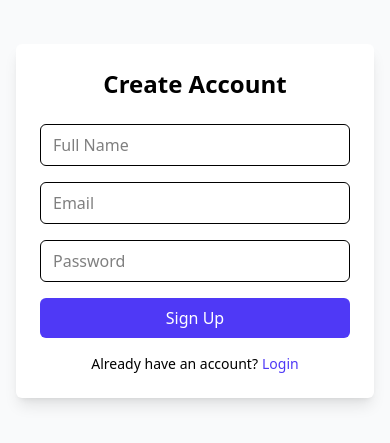
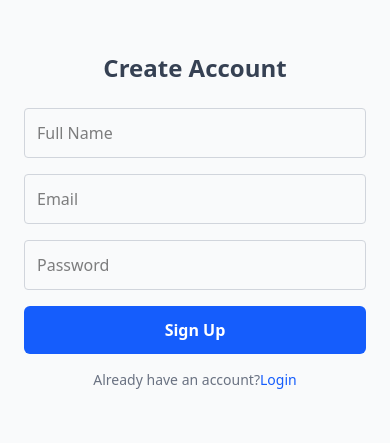
Before and after one commit to chandrasekhar-99/Human-Resource-Management-System, a React app in the folder frontend/: page / in a window 390 px wide. Shown: the part 201-644 px from the top of the page. Built offline with nearby package versions, Linux system fonts and the light colour scheme; no server answers; the HTML template or start-up script is replaced by a standard one.

Commit message:
feat(ui): redesign signup and login page with responsive layout

```diff
--- a/frontend/src/pages/Login.jsx
+++ b/frontend/src/pages/Login.jsx
@@ -26,7 +26,7 @@ const Login = () => {
 
   return (
     <div className="min-h-screen flex items-center justify-center bg-gray-100 px-4">
-      <div className="w-full max-w-sm bg-white p-8 rounded-xl shadow-lg">
+      <div className="w-full max-w-md h-screen md:h-[50vh] max-w- md:bg-none md:shadow-lg md:rounded-md p-6 flex flex-col justify-center">
         <h2 className="text-2xl font-bold text-center mb-6 text-gray-700">
           Login
         </h2>
--- a/frontend/src/pages/SignUp.jsx
+++ b/frontend/src/pages/SignUp.jsx
@@ -26,50 +26,53 @@ const Signup = () => {
   };
 
   return (
-    <div className="min-h-screen flex items-center justify-center bg-gray-50 px-4">
-      <div className="w-full max-w-md bg-white shadow-lg rounded-md p-6">
-        <h2 className="text-2xl font-semibold text-center mb-6">Create Account</h2>
+    <div className="min-h-screen flex items-center justify-center bg-gray-50  md:px-4">
+      <div className="w-full max-w-md h-screen md:h-[60vh] max-w- md:bg-none md:shadow-lg md:rounded-md p-6 flex flex-col justify-center">
+        <h2 className="text-2xl font-bold text-center mb-6 text-gray-700">Create Account</h2>
 
-        <form onSubmit={handleSubmit} className="space-y-4">
+        <form onSubmit={handleSubmit} className="flex flex-col gap-4">
 
           <input
             type="text"
             placeholder="Full Name"
-            className="w-full px-3 py-2 border rounded-md focus:outline-none focus:ring-2 focus:ring-indigo-500"
+            className="border border-gray-300 p-3 rounded focus:outline-none focus:ring-2 focus:ring-blue-400"
             value={name}
             onChange={(e) => setName(e.target.value)}
+            name="user-name"
             required
           />
 
           <input
             type="email"
             placeholder="Email"
-            className="w-full px-3 py-2 border rounded-md focus:outline-none focus:ring-2 focus:ring-indigo-500"
+            className="border border-gray-300 p-3 rounded focus:outline-none focus:ring-2 focus:ring-blue-400"
             value={email}
             onChange={(e) => setEmail(e.target.value)}
+            name="user-email"
             required
           />
 
           <input
             type="password"
             placeholder="Password"
-            className="w-full px-3 py-2 border rounded-md focus:outline-none focus:ring-2 focus:ring-indigo-500"
+            className="border border-gray-300 p-3 rounded focus:outline-none focus:ring-2 focus:ring-blue-400"
             value={password}
             onChange={(e) => setPassword(e.target.value)}
+            name="user-password"
             required
           />
 
           <button
             type="submit"
-            className="w-full bg-indigo-600 hover:bg-indigo-700 text-white py-2 rounded-md transition"
+            className="bg-blue-600 hover:bg-blue-700 text-white py-3 rounded-md font-semibold transition"
           >
             Sign Up
           </button>
         </form>
 
-        <p className="text-center text-sm mt-4">
+        <p className="text-center mt-4 text-gray-500 text-sm">
           Already have an account?
-          <Link to="/login" className="text-indigo-600 hover:underline ml-1">
+          <Link to="/login" className="text-blue-600 hover:underline">
             Login
           </Link>
         </p>
```
